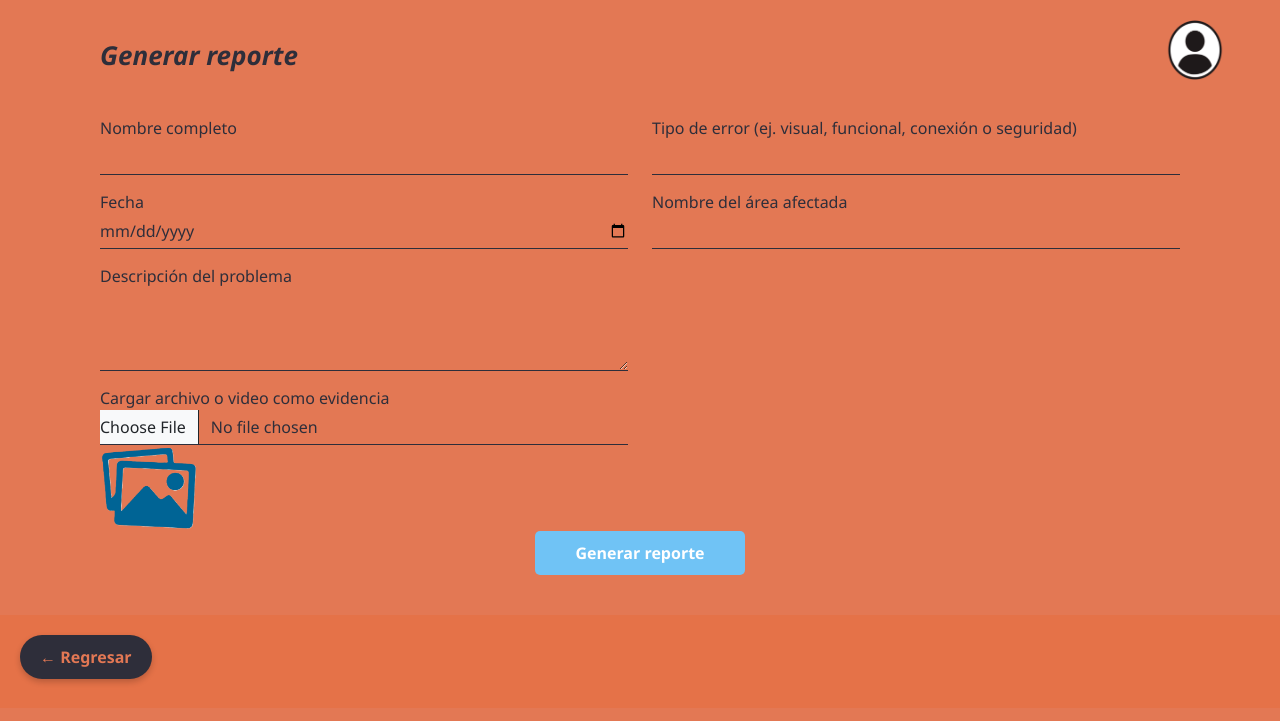
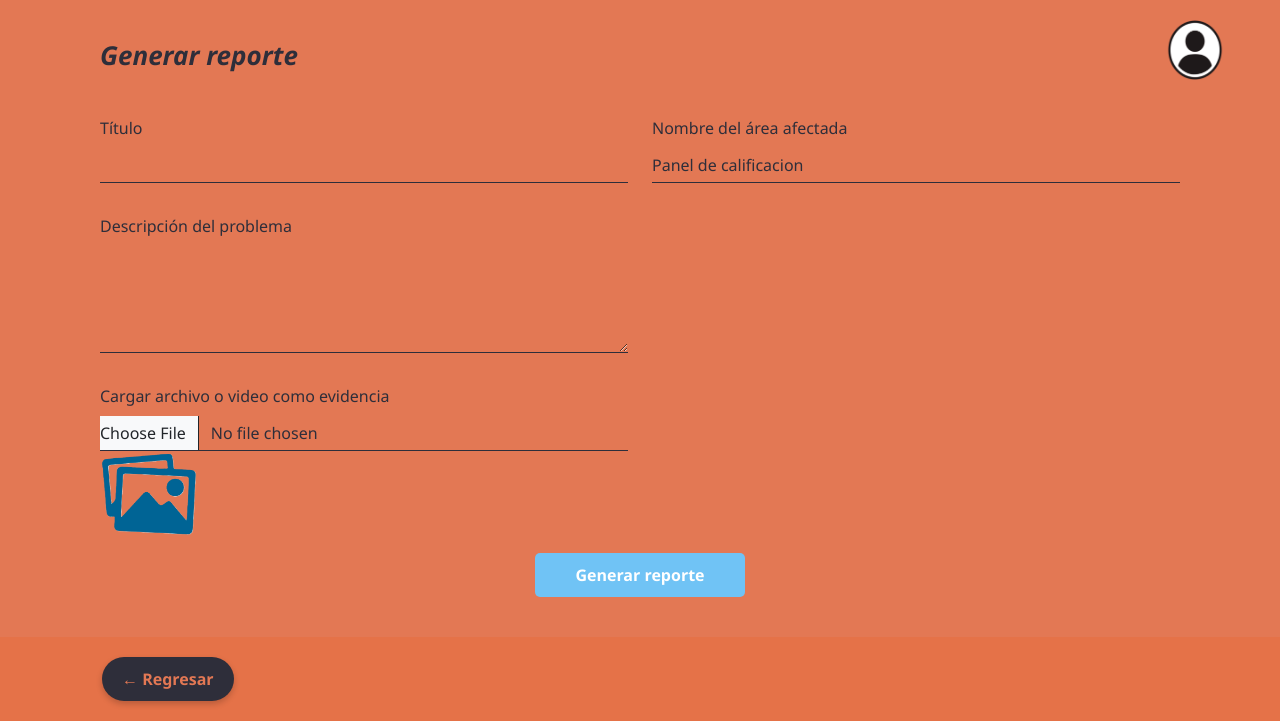
Before and after one commit to MaxiLuco1925/NuamProyecto_V_Alpha.1, a Django app: page /Reportes/ in a window 1280 px wide. Shown: the part 92-813 px from the top of the page. Before the commit the page ends 780 px from the top, so only its background shows below. Run offline with Django 5.2, Linux system fonts and the light colour scheme.

Commit message:
Add files via upload

```diff
--- a/templates/Reportes.html
+++ b/templates/Reportes.html
@@ -18,42 +18,59 @@
         <div class="icono-usuario">
             <img src="{% static 'image/USUARIO.png' %}" alt="Usuario">
         </div>
+
         {% if messages %}
         <div class="container mt-3">
             {% for message in messages %}
-            <div class="alert alert-success alert-dismissible fade show" role="alert">
-                {{message}}
+            <div class="alert alert-{{ message.tags }} alert-dismissible fade show" role="alert">
+                {{ message }}
                 <button type="button" class="btn-close" data-bs-dismiss="alert" aria-label="Cerrar"></button>
             </div>
             {% endfor %}
         </div>
         {% endif %}
+
         <h2 class="subtitulo"><em>Generar reporte</em></h2>
 
         <form method="POST" enctype="multipart/form-data" class="form-reporte">
             {% csrf_token %}
+
             <div class="row">
                 <div class="col-md-6">
-                    <label>Nombre completo</label>
-                    <input type="text" class="form-control" name="nombre">
+                    <div class="mb-3">
+                        <label for="{{ form.titulo.id_for_label }}" class="form-label">{{ form.titulo.label }}</label>
+                        {{ form.titulo }}
+                        {% if form.titulo.errors %}
+                            <div class="text-danger">{{ form.titulo.errors }}</div>
+                        {% endif %}
+                    </div>
 
-                    <label>Fecha</label>
-                    <input type="date" class="form-control" name="fecha">
+                    <div class="mb-3">
+                        <label for="{{ form.descripcion.id_for_label }}" class="form-label">Descripción del problema</label>
+                        {{ form.descripcion }}
+                        {% if form.descripcion.errors %}
+                            <div class="text-danger">{{ form.descripcion.errors }}</div>
+                        {% endif %}
+                    </div>
 
-                    <label>Descripción del problema</label>
-                    <textarea class="form-control" name="descripcion" rows="3"></textarea>
-
-                    <label>Cargar archivo o video como evidencia</label>
-                    <input type="file" class="form-control" name="archivo">
-                    <img src="{% static 'image/imagen.png' %}" alt="Subir imagen" class="icono-imagen">
+                    <div class="mb-3">
+                        <label for="{{ form.imagen.id_for_label }}" class="form-label">Cargar archivo o video como evidencia</label>
+                        {{ form.imagen }}
+                        <img src="{% static 'image/imagen.png' %}" alt="Subir imagen" class="icono-imagen">
+                        {% if form.imagen.errors %}
+                            <div class="text-danger">{{ form.imagen.errors }}</div>
+                        {% endif %}
+                    </div>
                 </div>
 
                 <div class="col-md-6">
-                    <label>Tipo de error (ej. visual, funcional, conexión o seguridad)</label>
-                    <input type="text" class="form-control" name="tipo_error">
-
-                    <label>Nombre del área afectada</label>
-                    <input type="text" class="form-control" name="area">
+                    <div class="mb-3">
+                        <label for="{{ form.area_afectada.id_for_label }}" class="form-label">Nombre del área afectada</label>
+                        {{ form.area_afectada }}
+                        {% if form.area_afectada.errors %}
+                            <div class="text-danger">{{ form.area_afectada.errors }}</div>
+                        {% endif %}
+                    </div>
                 </div>
             </div>
 
@@ -62,7 +79,8 @@
             </div>
         </form>
     </main>
-    <div class="conainer">
+
+    <div class="container">
         <a href="{% url 'interfazinicio' %}" class="back-link">← Regresar</a>
     </div>
 
```
